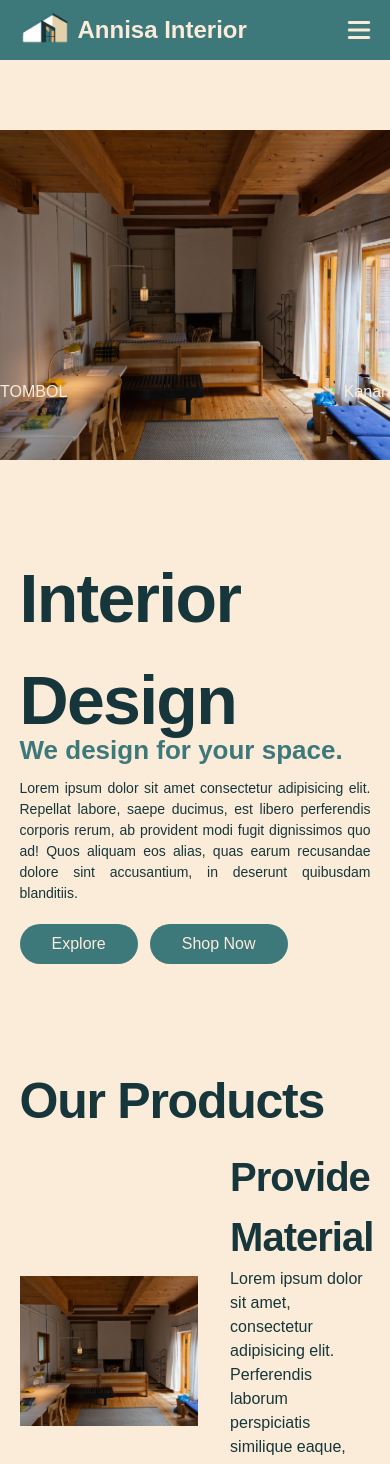
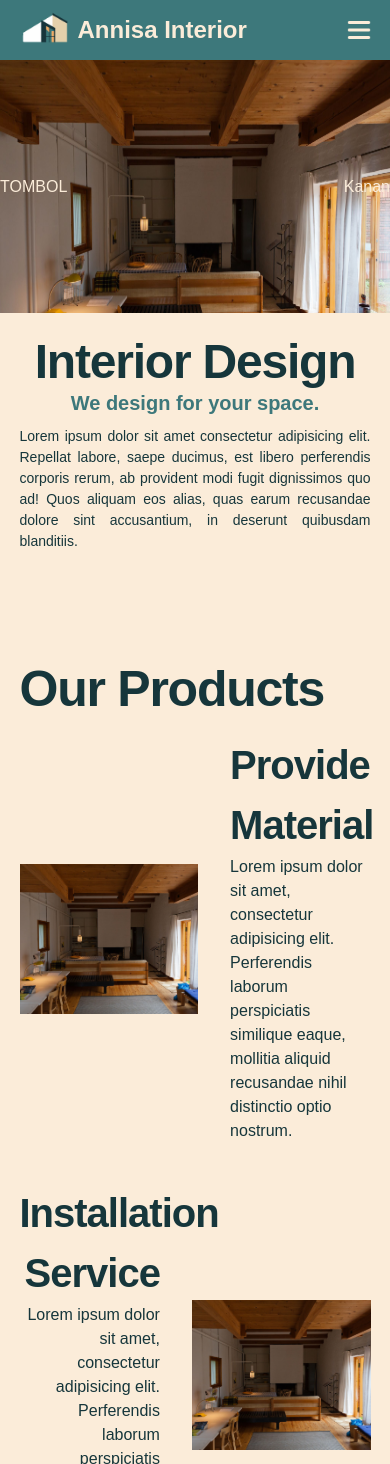
Before and after one commit to Cehmenang/annisa-interior, a Next.js app: page / in a window 390 px wide. Shown: the top 1464 px of the page. Built offline with nearby package versions, Linux system fonts and the light colour scheme.

Commit message:
mobile home2

```diff
--- a/src/components/home/Carousel.jsx
+++ b/src/components/home/Carousel.jsx
@@ -10,7 +10,7 @@ export default function Carousel({images}){
 
     return (
         <div className="overflow-hidden absolute left-0 md:relative w-[100%] mx-auto row-start-1 row-end-2">
-            <div className="overflow-hidden h-[62vh]">
+            <div className="overflow-hidden h-[30vh] md:h-[62vh]">
 
             <div className="flex transition-transform ease-out duration-500" style={{ transform: `translateX(-${curr*100}%)` }}>
                 <Slider/>
--- a/src/components/home/HeroImage.jsx
+++ b/src/components/home/HeroImage.jsx
@@ -8,9 +8,9 @@ export default function HeroImage(){
         { url: '/img/hero3.jpg' },
     ]
     return(
-            <div className="hero w-full md:flex pt-[130px] gap-x-12 grid grid-rows-2">
-                <HeroTitle className="row-start-2 row-end-[-1]"/>
-                <Carousel images={images} className="row-start-1 row-end-2"/>
+            <div className="hero w-full md:flex md:pt-[130px] pt-[60px] gap-x-12 grid grid-rows-2">
+                <HeroTitle />
+                <Carousel images={images}/>
             </div>
     )
 }
--- a/src/components/home/HeroTitle.jsx
+++ b/src/components/home/HeroTitle.jsx
@@ -1,10 +1,10 @@
 export default function HeroTitle(){
     return (
-        <div className="w-[100%] flex flex-col justify-center row-start-2 row-end-[-1]">
-            <h1 className="text-[68px] font-bold tracking-tight text-dark">Interior Design</h1>
-            <h1 className="text-[26px] font-semibold mt-[-20px] text-third">We design for your space.</h1>
+        <div className="w-[100%] flex flex-col justify-center row-start-2 row-end-[-1] pt-[20px] md:pt-[0px]">
+            <h1 className="text-[48px] text-center md:text-left md:text-[68px] font-bold tracking-tight text-dark">Interior Design</h1>
+            <h1 className="text-[20px] text-center md:text-left md:text-[26px] font-semibold mt-[-10px] md:mt-[-20px] text-third">We design for your space.</h1>
             <p className="text-[14px] text-justify mt-2 text-dark">Lorem ipsum dolor sit amet consectetur adipisicing elit. Repellat labore, saepe ducimus, est libero perferendis corporis rerum, ab provident modi fugit dignissimos quo ad! Quos aliquam eos alias, quas earum recusandae dolore sint accusantium, in deserunt quibusdam blanditiis.</p>
-            <div className="but flex gap-x-3 mt-5">
+            <div className="but hidden md:flex gap-x-3 mt-5">
                 <button className="bg-third text-light px-8 py-2 rounded-full">Explore</button>
                 <button className="bg-third text-light px-8 py-2 rounded-full">Shop Now</button>
             </div>
```
